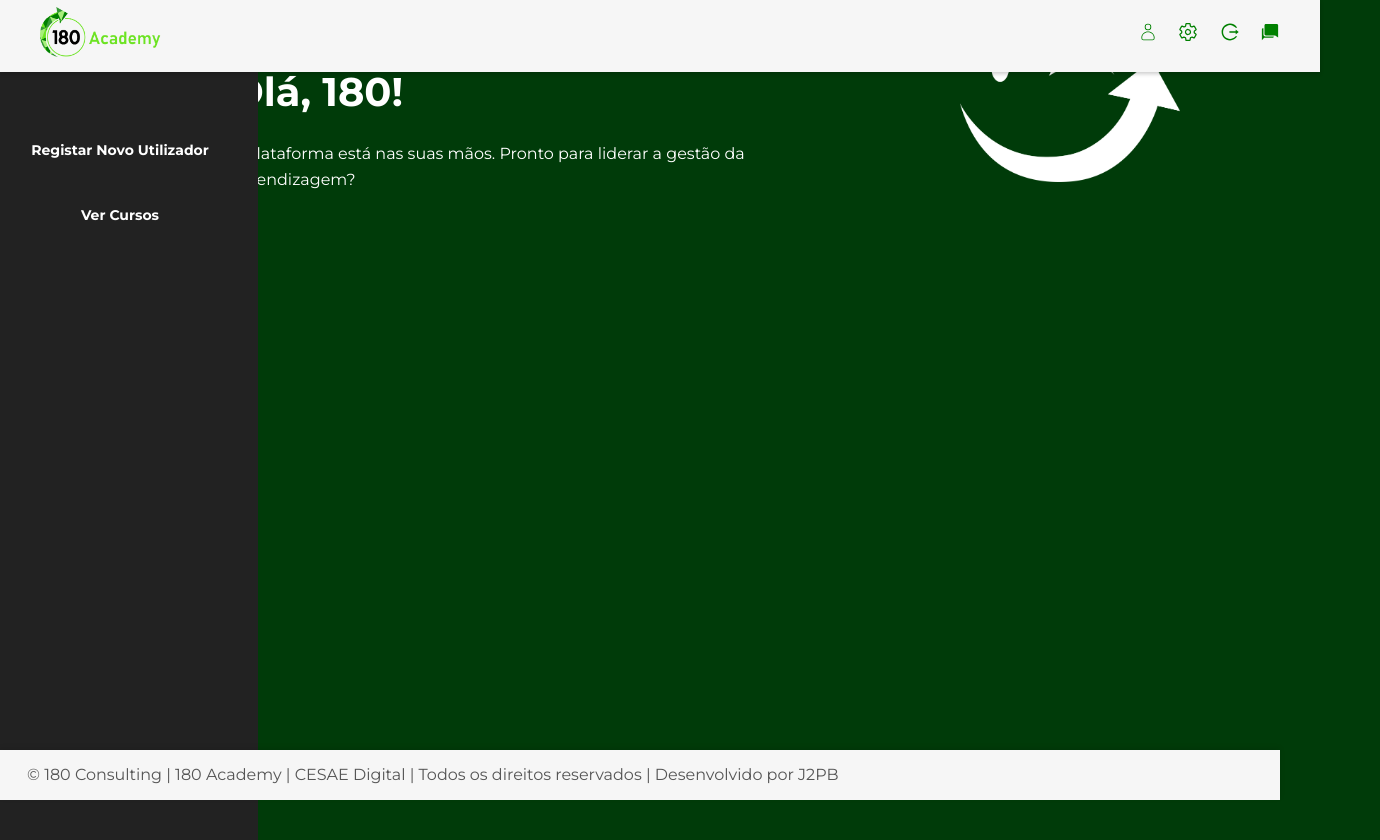
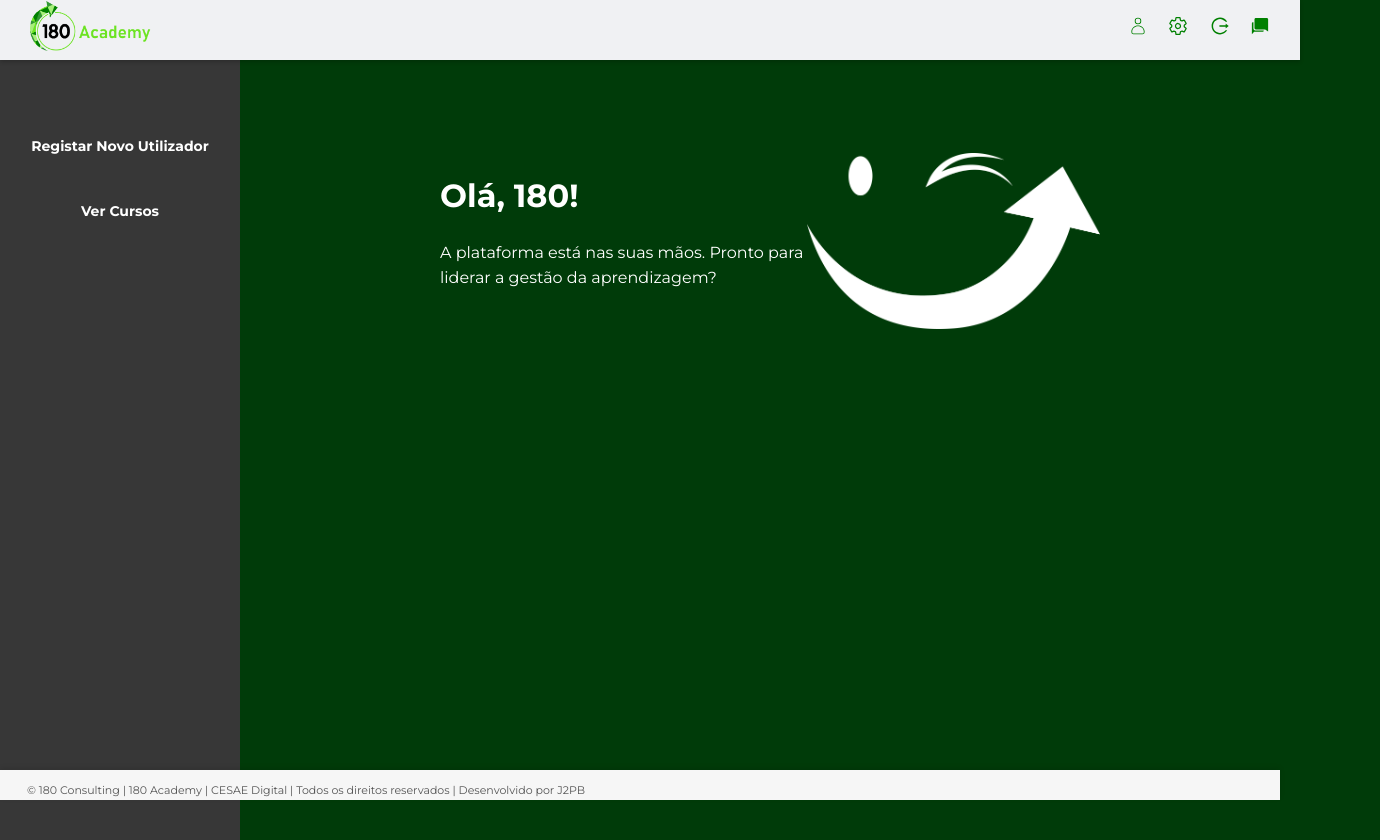
Before and after one commit to joanafpbrito/e-learn, a React (Vite) app in the folder e-learning/: page / in a window 1280 px wide. Shown: the whole page, 1380 px wide, since content can reach past the window. Before the commit the page ends 800 px from the top, so only its background shows below. Built offline with nearby package versions, Linux system fonts and the light colour scheme; sample sign-in values are in the browser's storage.

Commit message:
Commit Patricia

```diff
--- a/e-learning/src/App.css
+++ b/e-learning/src/App.css
@@ -199,49 +199,6 @@
 
 /* ------------------------------------------------------------------------------------------------------------------------------------------------- */
 
-/** Banner */
-.banner {
-  width: 100%;
-  margin: 0px;
-  background-color: #003B09;
-}
-
-.MainDivBanner {
-  display: flex;
-  padding: 50px;
-  width: 100%;
-  background-color: #003B09;
-}
-
-.bannerIMG {
-  width: 100%;
-  height: auto;
-}
-
-.bannerIMG img {
-  width: 40%;
-  margin-left: 180px; /* Move a imagem um pouco para a direita */
-}
-
-.bannerMSG {
-  font-family: 'Montserrat', sans-serif; /* Fonte principal */
-  color: #FFFFFF;
-  text-align: left;
-  width: 100%;
-  display: flex;
-  flex-direction: column;
-  margin-left: 180px;
-  gap: 15px; /* Reduz o gap */
-}
-
-.bannerMSG h1 {
-  color: #FFFFFF; /* Define a cor do título como branco */
-  font-family: 'Montserrat', sans-serif; /* Fonte principal */
-  text-align: left;
-}
-
-/* ---------------------------------------------------------------------------------------------------------------------------------------------------- */
-
 /** Registo Utilizador */
 .MainDivReg {
   width: 100%;
--- a/e-learning/src/componentsRoot/Banner.jsx
+++ b/e-learning/src/componentsRoot/Banner.jsx
@@ -1,4 +1,5 @@
 import '../App.css';
+import '../componentsRoot/rootLayout.css';
 
 function Banner() {
     const userName = localStorage.getItem("name");
--- a/e-learning/src/componentsRoot/FakeButton.jsx
+++ b/e-learning/src/componentsRoot/FakeButton.jsx
@@ -1,3 +1,4 @@
+import '../componentsRoot/rootLayout.css';
 function FakeButton ({children, onClick, isActive}) {
 
         return (
--- a/e-learning/src/componentsRoot/SideBar.jsx
+++ b/e-learning/src/componentsRoot/SideBar.jsx
@@ -1,3 +1,5 @@
+import './rootLayout.css';
+
 function SideBar () {
     return (
         <aside className="sidebar">
--- a/e-learning/src/componentsRoot/rootLayout.css
+++ b/e-learning/src/componentsRoot/rootLayout.css
@@ -1,11 +1,12 @@
+
+
 /** Sidebar */
 .sidebar {
-  background-color: #222;
+  background-color: #373737;
   color: white;
-  width: 17%;
+  width: 200px;
   height: 100vh;
   position: fixed;
-  top: 8%; /* Após o Header */
   left: 0;
   overflow-y: auto;
   padding: 20px;
@@ -24,7 +25,7 @@
 .sidebar ul li a {
   color: white;
   text-decoration: none;
-  font-size: 1rem;
+  font-size: 12;
 }
 
 .sidebar ul li a:hover {
@@ -34,15 +35,76 @@
 /** Fake Button**/
 .sidebar-button {
   background: transparent;
+  font-family: 'Montserrat', sans-serif;
+  font-size: 14px;
+  color: white;
   border: none;
-  border-radius: 0%;
-  width: 100%; /* Ocupa a largura inteira da sidebar */
-  height: 50px; /* Altura fixa */
+  width: 100%;
+  height: 50px;
   cursor: pointer;
-  transition: box-shadow 0.2s ease-in-out;
 }
 
 .sidebar-button:hover {
   background: transparent;
-  box-shadow: 0px 4px 6px rgba(0, 0, 0, 0.2); /* Pequeno drop shadow no hover */
 }
+
+/** Tudo geral + Banner */
+.main-content{
+  margin-top: 40px;
+  margin-left: 200px;
+  padding: 20px;
+  height: calc(100vh - 40px); /* Altura total da tela menos o cabeçalho */
+}
+
+/**Banner */
+.MainDivBanner {
+  display: flex;
+  justify-content: space-between;
+  align-items: center;
+  padding: 40px;
+  width: calc(100% - 200px); /* Subtrai a largura da sidebar (200px) */
+  height: 250px; /* Altura ajustada do banner */
+  background-color: #003B09;
+}
+
+/*Banner smile*/
+.bannerIMG {
+  width: 40%;
+  height: auto;
+}
+
+.bannerIMG img {
+  margin-top: 40px;
+  width: 100%;
+  height: auto;
+  object-fit: contain;
+}
+
+.bannerMSG {
+  font-family: 'Montserrat', sans-serif; /* Fonte principal */
+  color: #FFFFFF;
+  text-align: left;
+  width: 50%;
+  display: flex;
+  flex-direction: column;
+  margin-left: 180px;
+  justify-content: center;
+  gap: 15px; /* Reduz o gap */
+}
+
+.bannerMSG h1 {
+  color: #FFFFFF; /* Define a cor do título como branco */
+  font-size: 2rem;
+  font-weight: 700;
+  font-family: 'Montserrat', sans-serif; /* Fonte principal */
+  text-align: left;
+}
+
+.bannerMSG p {
+  font-size: 1.1rem; /* Ajuste no tamanho do texto */
+  font-weight: 400;
+  line-height: 1.4; /* Para melhor legibilidade */
+  color: #D1D1D1; /* Cor clara para o texto secundário */
+}
+
+/* ---------------------------------------------------------------------------------------------------------------------------------------------------- */
--- a/e-learning/src/index.css
+++ b/e-learning/src/index.css
@@ -1,4 +1,8 @@
 /**CSS DEFINIÇÕES GERAIS DA PÁG (TUDO O QUE APARECE EM TODAS) */
+
+:root{
+
+}
 
 /** Definições Gerais para a Fonte */
 body {
@@ -72,15 +76,15 @@
   display: flex;
   justify-content: space-between;
   align-items: center;
-  background-color: #F6F6F6;
+  background-color: #F0F1F3;
   color: #555;
   position: fixed;
   top: 0;
   left: 0;
   right: 0;
-  height: 9%;
+  height: 40px;
   width: 100%;
-  padding: 0 20px; /* Espaçamento nos lados */
+  padding: 10px;
   box-shadow: 0 2px 4px rgba(0, 0, 0, 0.2);
   z-index: 2;
 }
@@ -115,15 +119,18 @@
   background-color: #F6F6F6; /* Cor de fundo suave */
   color: #555; /* Cor do texto */
   text-align: left; /* Centraliza o texto */
-  font-size: 10px; /* Tamanho do texto ajustado */
   position: fixed; /* Fixa o footer no final da página */
   bottom: 0; /* Alinha ao fundo */
   left: 0; /* Estende para a esquerda */
   right: 0; /* Estende para a direita */
-  height: 40px; /* Altura do footer */
+  height: 20px; /* Altura do footer */
   padding: 5px 20px; /* Espaçamento interno */
   box-shadow: 0 -2px 5px rgba(0, 0, 0, 0.1); /* Sombra sutil para destaque */
   z-index: 10; /* Garantir que fique acima de outros elementos */
 }
 
+.footer p{
+  font-size: 11px; /* Tamanho do texto ajustado */
+}
+
 /** Responsividade */
```
